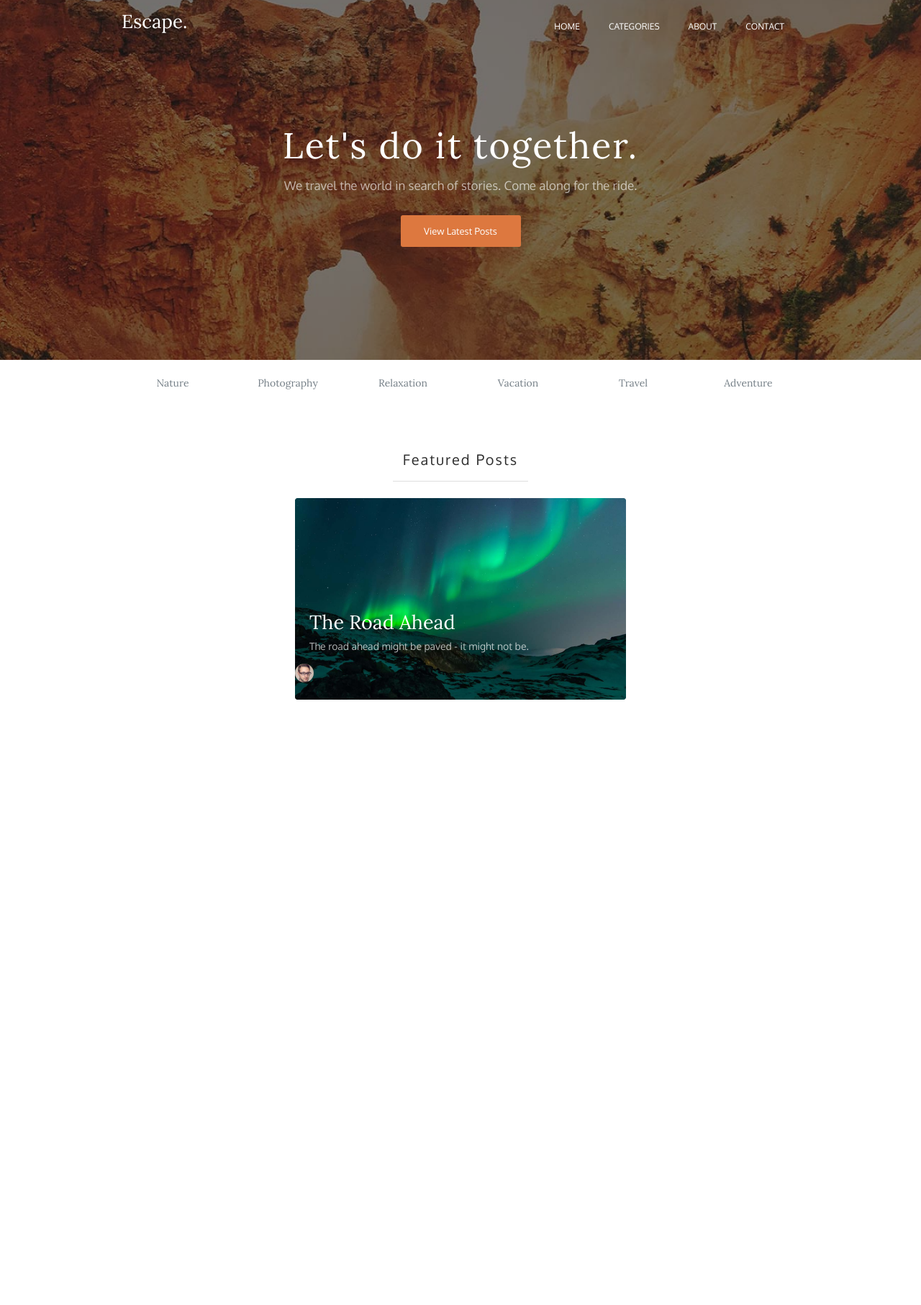
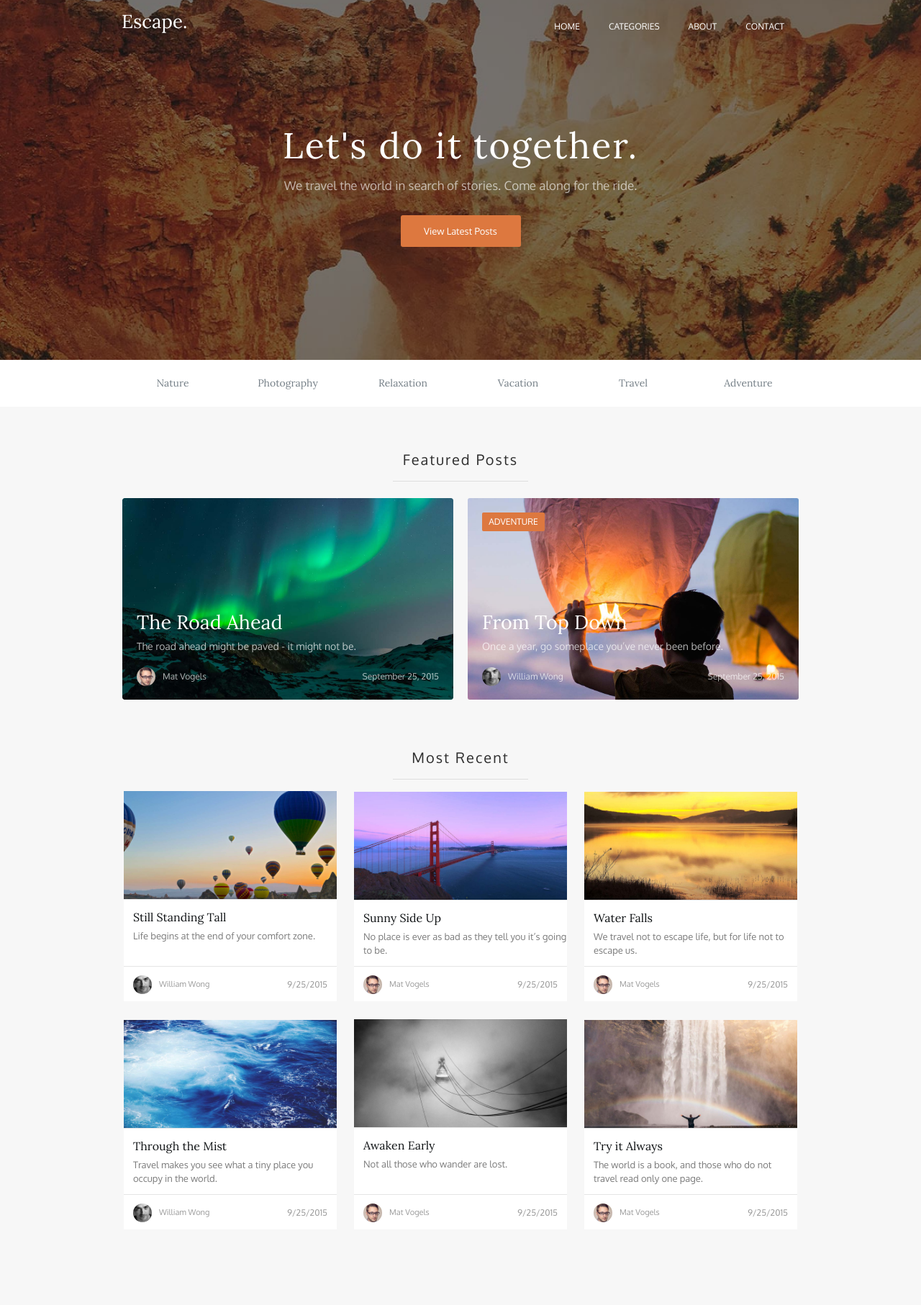
Before and after one commit to Duamontell/PS-11, a PHP site: page / in a window 1280 px wide. Shown: the top 1813 px of the page at 72% size. Before the commit the page ends 972 px from the top, so only its background shows below. Run offline with PHP 8.4, Linux system fonts and the light colour scheme.

Commit message:
Вторая лаба закончена

```diff
--- a/CSS/index.css
+++ b/CSS/index.css
@@ -1,5 +1,10 @@
 * {
     margin: 0;
+}
+
+a {
+    text-decoration: none;
+    color: white;
 }
 
 .header {
@@ -28,11 +33,6 @@
     height: 40px;
     list-style-type: none;
     padding: 0;
-}
-
-.header-button {
-    color: white;
-    text-decoration: none;
 }
 
 .header-navigation__list-element {
@@ -93,6 +93,15 @@
     padding: 12px 31px;
 }
 
+.main {
+    background-color: rgba(247, 247, 247, 1);
+    padding-bottom: 83px;
+}
+
+.menu {
+    background-color: white;
+}
+
 .menu-panel {
     margin: 0 auto 0;
     max-width: 960px;
@@ -107,6 +116,7 @@
     text-align: center;
     justify-content: space-around;
 }
+
 .menu-panel__list-element {
     width: 139px;
     font-family: Lora, sans-serif;
@@ -117,14 +127,12 @@
     color: rgba(118, 128, 136, 1);
 }
 
-.featured-posts {
-    max-width: 940px;
-    height: 414px;
-    margin: 0 auto;
-    overflow: auto;
+.posts__block {
+    max-width: 960px;
+    margin: 60px auto 0;
 }
 
-.featured-posts__tittle {
+.posts__main-tittle {
     margin: 60px auto 0;
     padding-bottom: 16px;
     font-family: Oxygen, sans-serif;
@@ -136,15 +144,14 @@
     color: rgba(46, 46, 46, 1);
 }
 
-.featured-posts__line {
+.posts__line {
     width: 188px;
     height: 1px;
     background-color: rgba(222, 222, 222, 1);
     margin: 0 auto;
 }
 
-.featured-posts_posts {
-    height: 294px;
+.posts {
     display: flex;
     align-items: center;
     justify-content: space-around;
@@ -154,15 +161,14 @@
 
 .featured-posts__post-left {
     width: 460px;
-    height: 280px;
     background-image: url("../Images/the-road-ahead.png");
     background-size: cover;
     border-radius: 3px;
+    margin: 7px 0;
 }
 
 .featured-posts__post-left__type {
     width: 108px;
-    height: 26px;
     border-radius: 2px;
     margin: 20px 0 0 20px;
     background-color: rgba(168, 114, 183, 1);
@@ -174,11 +180,11 @@
     letter-spacing: 0em;
     text-align: center;
     text-transform: uppercase;
-    display: none;
+    opacity: 0;
 }
 
-.featured-posts__post-left__tittle {
-    margin-top: 157px;
+.featured-posts__tittle {
+    margin-top: 111px;
     max-width: 204px;
     font-family: Lora, sans-serif;
     font-size: 27px;
@@ -190,7 +196,7 @@
     margin-left: 20px;
 }
 
-.featured-posts__post-left__sub-tittle {
+.featured-posts__sub-tittle {
     font-family: Oxygen, sans-serif;
     font-size: 14px;
     font-weight: 400;
@@ -202,17 +208,248 @@
     margin-left: 20px;
 }
 
-.featured-posts__post-left__info {
+.featured-posts__info {
     display: flex;
     flex-wrap: wrap;
     max-width: 420px;
-    height: 35px;
     margin-top: 12px;
+    margin-left: 20px;
+    margin-right: 20px;
     padding-bottom: 15px;
 }
 
-.featured-posts__post-left_author {
+.posts__author {
     width: 26px;
     height: 26px;
     border-radius: 60px;
+    margin-top: 5px;
 }
+
+.featured-posts__author-name {
+    color: rgba(255, 255, 255, 0.7);
+    font-family: Oxygen, sans-serif;
+    font-size: 12px;
+    font-weight: 400;
+    line-height: 35px;
+    letter-spacing: 0em;
+    text-align: center;
+    margin-left: 10px;
+}
+
+.featured-posts__author-date {
+    font-family: Oxygen, sans-serif;
+    color: rgba(255, 255, 255, 0.7);
+    margin-left: auto;
+    font-size: 12px;
+    font-weight: 400;
+    line-height: 35px;
+    letter-spacing: 0em;
+    text-align: center;
+}
+
+.featured-posts__post-right {
+    width: 460px;
+    background-image: url("../Images/FromTopDown.jfif");
+    background-size: cover;
+    border-radius: 3px;
+}
+
+.featured-posts__post-right__type {
+    width: 87px;
+    border-radius: 2px;
+    margin: 20px 0 0 20px;
+    background-color: rgba(221, 120, 63, 1);
+    color: white;
+    font-family: Oxygen, sans-serif;
+    font-size: 12px;
+    font-weight: 400;
+    line-height: 26px;
+    letter-spacing: 0em;
+    text-align: center;
+    text-transform: uppercase;
+    opacity: 1;
+}
+
+.featured-posts__author {
+    width: 26px;
+    height: 26px;
+    border-radius: 60px;
+    margin-top: 5px;
+}
+
+.most-recent__post {
+    width: 296px;
+    background-color: rgba(255, 255, 255, 1);
+    box-shadow: 0px 0px 0px 0px rgba(0, 0, 0, 0.09);
+    margin-bottom: 25px;
+}
+
+.image-border {
+    height: 150px;
+    overflow: hidden;
+    position: relative;
+}
+
+.post__picture {
+    width: 100%;
+    position: absolute;
+    top: 0;
+    bottom: 0;
+    left: 0;
+    right: 0;
+    margin: auto;
+}
+
+.post-type {
+    opacity: 0;
+    margin: 10px 0 0 10px;
+    color: white;
+    font-family: Oxygen, sans-serif;
+    font-size: 9px;
+    font-weight: 400;
+    letter-spacing: 0em;
+    text-align: center;
+    line-height: 22px;
+    position: relative;
+    z-index: 1;
+}
+
+.type-one {
+    background-color: rgba(230, 199, 40, 1);
+    width: 49px;
+}
+
+.type-two {
+    background-color: rgba(168, 114, 183, 1);
+    width: 85px;
+}
+
+.type-third {
+    background-color: rgba(74, 174, 194, 1);
+    width: 70px;
+}
+
+.type-fourth {
+    background-color: rgba(210, 95, 124, 1);
+    width: 57px;
+}
+
+.type-fifth {
+    background-color: rgba(73, 174, 92, 1);
+    width: 47px;
+}
+
+.border-line {
+    background-color: rgba(229, 229, 229, 1);
+    height: 1px;
+}
+
+.most-recent__tittle {
+    color: rgba(16, 19, 21, 1);
+    font-family: Lora, sans-serif;
+    font-size: 16px;
+    font-weight: 400;
+    line-height: 21px;
+    letter-spacing: 0em;
+    margin: 14px 0 0 13px;
+}
+
+.most-recent__sub-tittle {
+    color: rgba(122, 122, 122, 1);
+    font-family: Oxygen, sans-serif;
+    font-size: 13px;
+    font-weight: 400;
+    line-height: 19px;
+    letter-spacing: 0em;
+    margin: 6px 0 0 13px;
+}
+
+.second-line {
+    margin-top: 32px;
+}
+
+.second-post-line {
+    margin-top: 12px;
+}
+
+.most-recent__post-info {
+    display: flex;
+    flex-wrap: wrap;
+    max-width: 296px;
+    margin-left: 13px;
+    margin-right: 13px;
+    margin-top: 7px;
+    padding-bottom: 6px;
+}
+
+.most-recent__post-author {
+    color: rgba(153, 153, 153, 1);
+    font-family: Oxygen, sans-serif;
+    font-size: 11px;
+    font-weight: 400;
+    line-height: 35px;
+    letter-spacing: 0em;
+    text-align: left;
+    margin-left: 10px;
+}
+
+.most-recent__post-date {
+    color: rgba(153, 153, 153, 1);
+    font-family: Oxygen, sans-serif;
+    font-size: 12px;
+    font-weight: 400;
+    line-height: 35px;
+    letter-spacing: 0em;
+    text-align: left;
+    margin-left: auto;
+}
+
+.footer {
+    height: 89px;
+    background-color: rgba(77, 86, 93, 1);
+    background-image: url("../Images/BottomImage.png");
+    background-size: cover;
+    position: relative;
+}
+
+.footer_opacity {
+    position: absolute;
+    width: 100%;
+    height: 100%;
+    background-color: rgba(35, 47, 56, 0.6);
+    bottom: 0px;
+    z-index: 1;
+}
+
+.footer-panel {
+    max-width: 940px;
+    display: flex;
+    flex-wrap: wrap;
+    justify-content: space-between;
+    margin: 0 auto;
+    padding: 28px 0 27px;
+}
+
+.footer-panel__logo {
+    z-index: 2;
+}
+
+.footer-nav {
+    z-index: 2;
+    display: flex;
+    column-gap: 20px;
+    list-style-type: none;
+    padding: 0;
+    margin-left: auto;
+    font-family: Oxygen, sans-serif;
+    font-size: 11px;
+    font-weight: 400;
+    line-height: 26px;
+    letter-spacing: 1px;
+    text-transform: uppercase;
+    color: rgba(255, 255, 255, 0.6);
+}
+
+.contact-margin {
+    margin-right: 10px;
+}
--- a/index.html
+++ b/index.html
@@ -20,7 +20,7 @@
             <img class="header-panel__logo" src="Images/SVG/Escape-white.svg" alt="Logo Escape">
             <nav class="header-navigation">
                 <ul class="header-navigation__list">
-                    <li class="header-navigation__list-element"><a class="header-button" href="index.html">Home</a></li>
+                    <li class="header-navigation__list-element"><a href="index.html">Home</a></li>
                     <li class="header-navigation__list-element">Categories</li>
                     <li class="header-navigation__list-element">About</li>
                     <li class="header-navigation__list-element">Contact</li>
@@ -33,6 +33,8 @@
             <button class="button-lasts-post">View Latest Posts</button>
         </div>
     </div>
+    <div class="main">
+        <div class="menu">
             <div class="menu-panel">
                 <ul class="menu-panel__list">
                     <li class="menu-panel__list-element">Nature</li>
@@ -43,20 +45,145 @@
                     <li class="menu-panel__list-element">Adventure</li>
                 </ul>
             </div>
-    <div class="featured-posts">
-        <h3 class="featured-posts__tittle">Featured Posts</h3>
-        <div class="featured-posts__line"></div>
-        <div class="featured-posts_posts">
+        </div>
+        <div class="posts__block">
+            <h3 class="posts__main-tittle">Featured Posts</h3>
+            <div class="posts__line"></div>
+            <div class="posts">
                 <div class="featured-posts__post-left">
                     <div class="featured-posts__post-left__type">Photography</div>
-                <h3 class="featured-posts__post-left__tittle">The Road Ahead</h3>
-                <h4 class="featured-posts__post-left__sub-tittle">The road ahead might be paved - it might not be.</h4>
-                <div class="featured-posts__post-left__info">
-                    <img class="featured-posts__post-left_author" src="Images/Mat Vogels.jfif" alt="Mat Vogels author">
+                    <h3 class="featured-posts__tittle"><a href="the-road-ahead.html">The Road Ahead</a></h3>
+                    <h4 class="featured-posts__sub-tittle">The road ahead might be paved - it might not be.</h4>
+                    <div class="featured-posts__info">
+                        <img class="posts__author" src="Images/Mat Vogels.jfif" alt="Mat Vogels author">
+                        <p class="featured-posts__author-name">Mat Vogels</p>
+                        <p class="featured-posts__author-date">September 25, 2015</p>
+                    </div>
+                </div>
+                <div class="featured-posts__post-right">
+                    <div class="featured-posts__post-right__type">Adventure</div>
+                    <h3 class="featured-posts__tittle">From Top Down</h3>
+                    <h4 class="featured-posts__sub-tittle">Once a year, go someplace you’ve never been before.</h4>
+                    <div class="featured-posts__info">
+                        <img class="posts__author" src="Images/WilliamWong.jfif" alt="William Wong author">
+                        <p class="featured-posts__author-name">William Wong</p>
+                        <p class="featured-posts__author-date">September 25, 2015</p>
                     </div>
                 </div>
             </div>
         </div>
+        <div class="posts__block">
+            <h3 class="posts__main-tittle">Most Recent</h3>
+            <div class="posts__line"></div>
+            <div class="posts">
+                <div class="most-recent__post">
+                    <div class="image-border">
+                        <img class="post__picture" src="Images/StillStandingTall.jfif" alt="Still Standing Tall">
+                        <div class="post-type type-one">Nature</div>
+                    </div>
+                    <div class="border-line"></div>
+                    <h3 class="most-recent__tittle">Still Standing Tall</h3>
+                    <h4 class="most-recent__sub-tittle">Life begins at the end of your comfort zone.</h4>
+                    <div class="border-line second-line"></div>
+                    <div class="most-recent__post-info">
+                        <img class="posts__author" src="Images/WilliamWong.jfif" alt="William Wong author">
+                        <p class="most-recent__post-author">William Wong</p>
+                        <p class="most-recent__post-date">9/25/2015</p>
+                    </div>
+                </div>
+                <div class="most-recent__post">
+                    <div class="image-border">
+                        <img class="post__picture" src="Images/SunnySideUp.jfif" alt="Still Standing Tall">
+                        <div class="post-type type-two">Photography</div>
+                    </div>
+                    <div class="border-line"></div>
+                    <h3 class="most-recent__tittle">Sunny Side Up</h3>
+                    <h4 class="most-recent__sub-tittle">No place is ever as bad as they tell you it’s going to be.</h4>
+                    <div class="border-line second-post-line"></div>
+                    <div class="most-recent__post-info">
+                        <img class="posts__author" src="Images/Mat Vogels.jfif" alt="Mat Vogels author">
+                        <p class="most-recent__post-author">Mat Vogels</p>
+                        <p class="most-recent__post-date">9/25/2015</p>
+                    </div>
+                </div>
+                <div class="most-recent__post">
+                    <div class="image-border">
+                        <img class="post__picture" src="Images/WaterFalls.jfif" alt="Still Standing Tall">
+                        <div class="post-type type-third">Relaxation</div>
+                    </div>
+                    <div class="border-line"></div>
+                    <h3 class="most-recent__tittle">Water Falls</h3>
+                    <h4 class="most-recent__sub-tittle">We travel not to escape life, but for life not to escape us.
+                    </h4>
+                    <div class="border-line second-post-line"></div>
+                    <div class="most-recent__post-info">
+                        <img class="posts__author" src="Images/Mat Vogels.jfif" alt="Mat Vogels author">
+                        <p class="most-recent__post-author">Mat Vogels</p>
+                        <p class="most-recent__post-date">9/25/2015</p>
+                    </div>
+                </div>
+                <div class="most-recent__post">
+                    <div class="image-border">
+                        <img class="post__picture" src="Images/ThroughtheMist.jfif" alt="Still Standing Tall">
+                        <div class="post-type type-fourth">Vacation</div>
+                    </div>
+                    <div class="border-line"></div>
+                    <h3 class="most-recent__tittle">Through the Mist</h3>
+                    <h4 class="most-recent__sub-tittle">Travel makes you see what a tiny place you occupy in the world.
+                    </h4>
+                    <div class="border-line second-post-line"></div>
+                    <div class="most-recent__post-info">
+                        <img class="posts__author" src="Images/WilliamWong.jfif" alt="William Wong author">
+                        <p class="most-recent__post-author">William Wong</p>
+                        <p class="most-recent__post-date">9/25/2015</p>
+                    </div>
+                </div>
+                <div class="most-recent__post">
+                    <div class="image-border">
+                        <img class="post__picture" src="Images/AwakenEarly.jfif" alt="Still Standing Tall">
+                        <div class="post-type type-fourth">Vacation</div>
+                    </div>
+                    <div class="border-line"></div>
+                    <h3 class="most-recent__tittle">Awaken Early</h3>
+                    <h4 class="most-recent__sub-tittle">Not all those who wander are lost.</h4>
+                    <div class="border-line second-line"></div>
+                    <div class="most-recent__post-info">
+                        <img class="posts__author" src="Images/Mat Vogels.jfif" alt="Mat Vogels author">
+                        <p class="most-recent__post-author">Mat Vogels</p>
+                        <p class="most-recent__post-date">9/25/2015</p>
+                    </div>
+                </div>
+                <div class="most-recent__post">
+                    <div class="image-border">
+                        <img class="post__picture" src="Images/TryitAlways.jfif" alt="Still Standing Tall">
+                        <div class="post-type type-fifth">Travel</div>
+                    </div>
+                    <div class="border-line"></div>
+                    <h3 class="most-recent__tittle">Try it Always</h3>
+                    <h4 class="most-recent__sub-tittle">The world is a book, and those who do not travel read only one
+                        page.</h4>
+                    <div class="border-line second-post-line"></div>
+                    <div class="most-recent__post-info">
+                        <img class="posts__author" src="Images/Mat Vogels.jfif" alt="Mat Vogels author">
+                        <p class="most-recent__post-author">Mat Vogels</p>
+                        <p class="most-recent__post-date">9/25/2015</p>
+                    </div>
+                </div>
+            </div>
+        </div>
+    </div>
+    <div class="footer">
+        <div class="footer-panel">
+            <img class="footer-panel__logo" src="Images/SVG/Escape-white.svg" alt="Logo Escape">
+            <ul class="footer-nav">
+                <li>Home</li>
+                <li>Categories</li>
+                <li>About</li>
+                <li class="contact-margin">Contact</li>
+            </ul>
+        </div>
+        <div class="footer_opacity"></div>
+    </div>
 </body>
 
 </html>
```
Also changed, not shown: Images/AwakenEarly.jfif (added), Images/FromTopDown.jfif (added), Images/StillStandingTall.jfif (added), Images/SunnySideUp.jfif (added), Images/ThroughtheMist.jfif (added), Images/TryitAlways.jfif (added), Images/WaterFalls.jfif (added), Images/WilliamWong.jfif (added), Images/balloons.jpg (added). Lines whose indentation alone changed are shown as unchanged.
